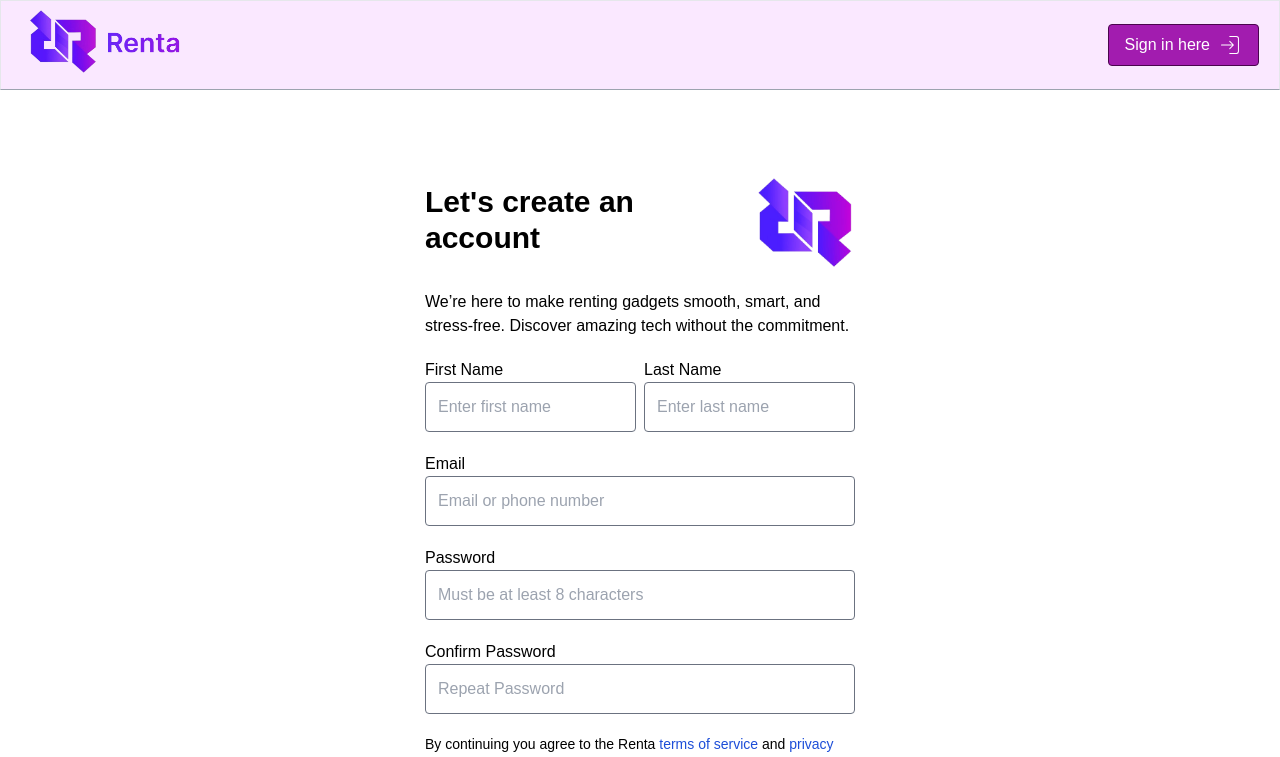
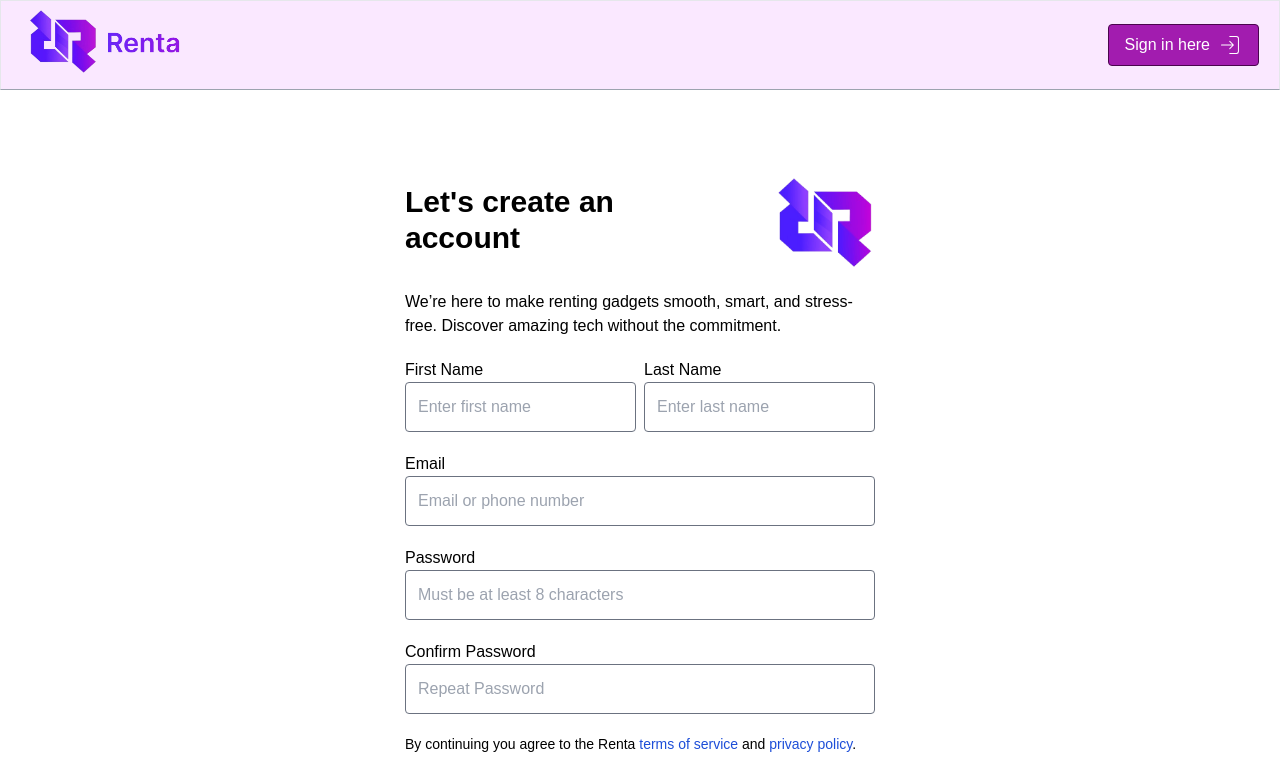
Before and after one commit to rencyjohnledesma/renta-frontend, a React (Vite) app: page /account-registration in a window 1280 px wide. Shown: the top 757 px of the page. Built offline with nearby package versions, Linux system fonts and the light colour scheme; a web font is replaced by a local one.

Commit message:
Fix layout and improve registration form structure

```diff
--- a/src/components/RegisterTab.jsx
+++ b/src/components/RegisterTab.jsx
@@ -51,7 +51,7 @@ const RegisterTab = () => {
     };
 
   return (
-    <div className='flex flex-col justify-self-center w-full max-w-[430px] gap-5 py-20 max-md:p-6'>
+    <div className='flex flex-col justify-self-center w-full max-w-[470px] gap-5 py-20 max-md:p-6'>
 
         <div className='flex justify-between items-center'>
             <h2 className='text-3xl font-semibold w-1/2'>Let's create an account</h2>
```
